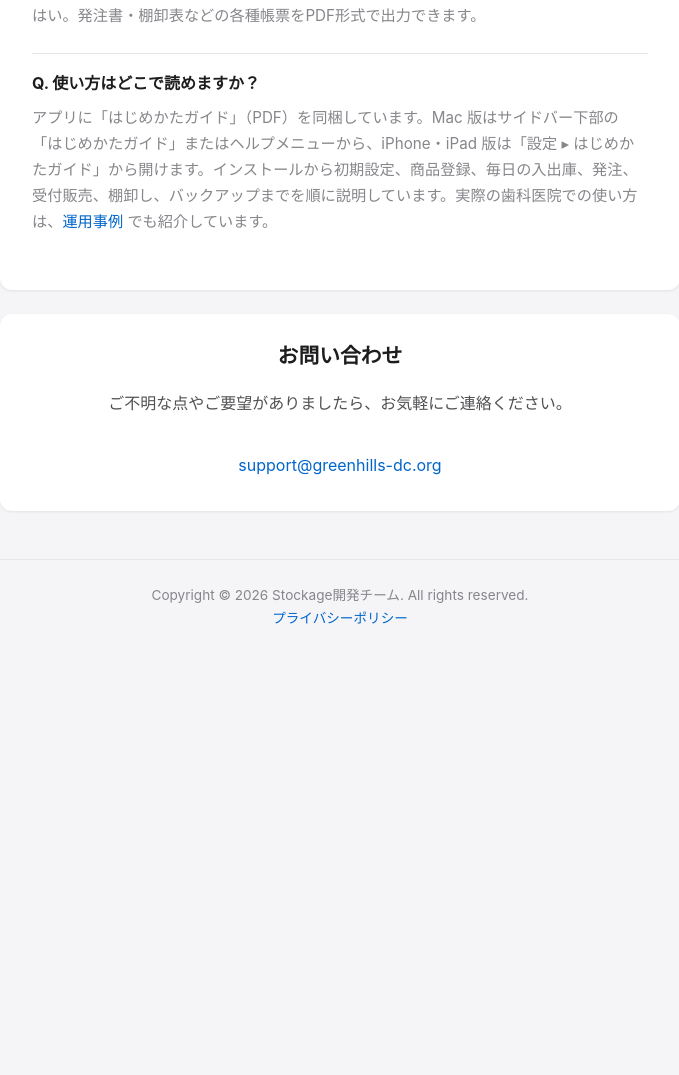
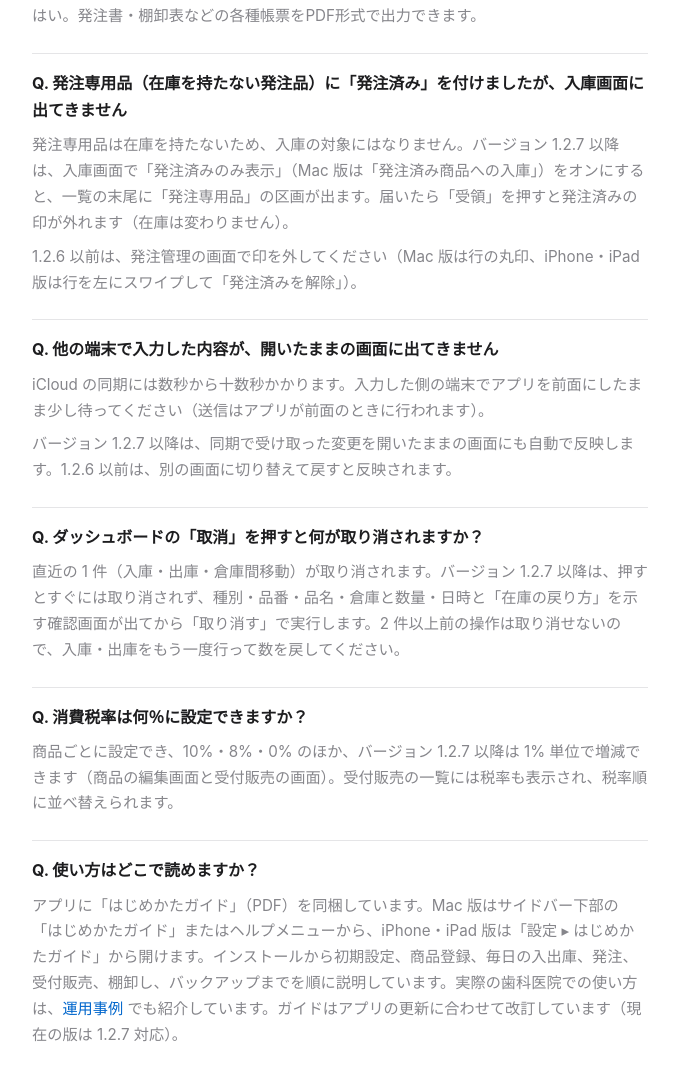
Before and after one commit to greenhills-dc/stockage-support, a plain HTML site: page support.html in a window 1280 px wide. Shown: the part 2431-3506 px from the top of the page, without its empty margins (300-979 px from the left). Before the commit the page ends 3102 px from the top, so only its background shows below. Drawn offline with Linux system fonts and the light colour scheme.

Commit message:
support: 1.2.7 受領・自動反映・取消確認・税率を FAQ と運用事例に追記
Co-Authored-By: Claude Opus 5.5 <noreply@anthropic.com>

```diff
--- a/support.html
+++ b/support.html
@@ -174,8 +174,30 @@
             </div>
 
             <div class="faq-item">
+                <h3>Q. 発注専用品（在庫を持たない発注品）に「発注済み」を付けましたが、入庫画面に出てきません</h3>
+                <p>発注専用品は在庫を持たないため、入庫の対象にはなりません。バージョン 1.2.7 以降は、入庫画面で「発注済みのみ表示」（Mac 版は「発注済み商品への入庫」）をオンにすると、一覧の末尾に「発注専用品」の区画が出ます。届いたら「受領」を押すと発注済みの印が外れます（在庫は変わりません）。</p>
+                <p>1.2.6 以前は、発注管理の画面で印を外してください（Mac 版は行の丸印、iPhone・iPad 版は行を左にスワイプして「発注済みを解除」）。</p>
+            </div>
+
+            <div class="faq-item">
+                <h3>Q. 他の端末で入力した内容が、開いたままの画面に出てきません</h3>
+                <p>iCloud の同期には数秒から十数秒かかります。入力した側の端末でアプリを前面にしたまま少し待ってください（送信はアプリが前面のときに行われます）。</p>
+                <p>バージョン 1.2.7 以降は、同期で受け取った変更を開いたままの画面にも自動で反映します。1.2.6 以前は、別の画面に切り替えて戻すと反映されます。</p>
+            </div>
+
+            <div class="faq-item">
+                <h3>Q. ダッシュボードの「取消」を押すと何が取り消されますか？</h3>
+                <p>直近の 1 件（入庫・出庫・倉庫間移動）が取り消されます。バージョン 1.2.7 以降は、押すとすぐには取り消されず、種別・品番・品名・倉庫と数量・日時と「在庫の戻り方」を示す確認画面が出てから「取り消す」で実行します。2 件以上前の操作は取り消せないので、入庫・出庫をもう一度行って数を戻してください。</p>
+            </div>
+
+            <div class="faq-item">
+                <h3>Q. 消費税率は何％に設定できますか？</h3>
+                <p>商品ごとに設定でき、10%・8%・0% のほか、バージョン 1.2.7 以降は 1% 単位で増減できます（商品の編集画面と受付販売の画面）。受付販売の一覧には税率も表示され、税率順に並べ替えられます。</p>
+            </div>
+
+            <div class="faq-item">
                 <h3>Q. 使い方はどこで読めますか？</h3>
-                <p>アプリに「はじめかたガイド」（PDF）を同梱しています。Mac 版はサイドバー下部の「はじめかたガイド」またはヘルプメニューから、iPhone・iPad 版は「設定 ▸ はじめかたガイド」から開けます。インストールから初期設定、商品登録、毎日の入出庫、発注、受付販売、棚卸し、バックアップまでを順に説明しています。実際の歯科医院での使い方は、<a href="./cases">運用事例</a> でも紹介しています。</p>
+                <p>アプリに「はじめかたガイド」（PDF）を同梱しています。Mac 版はサイドバー下部の「はじめかたガイド」またはヘルプメニューから、iPhone・iPad 版は「設定 ▸ はじめかたガイド」から開けます。インストールから初期設定、商品登録、毎日の入出庫、発注、受付販売、棚卸し、バックアップまでを順に説明しています。実際の歯科医院での使い方は、<a href="./cases">運用事例</a> でも紹介しています。ガイドはアプリの更新に合わせて改訂しています（現在の版は 1.2.7 対応）。</p>
             </div>
         </div>
 
```
Also changed, not shown: cases.html (+3 -2 lines).
